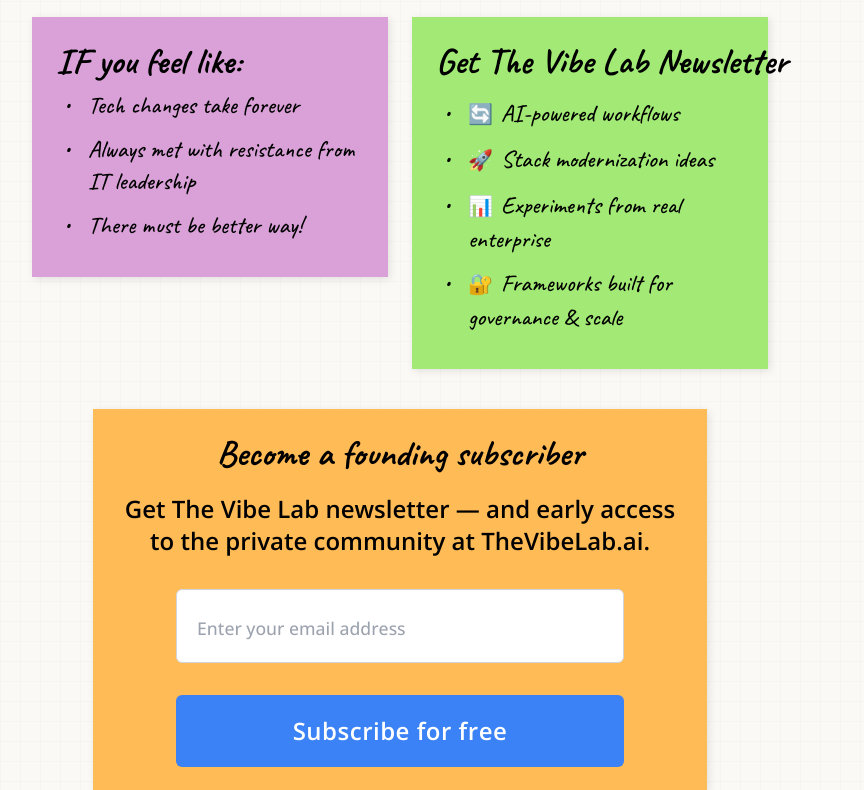
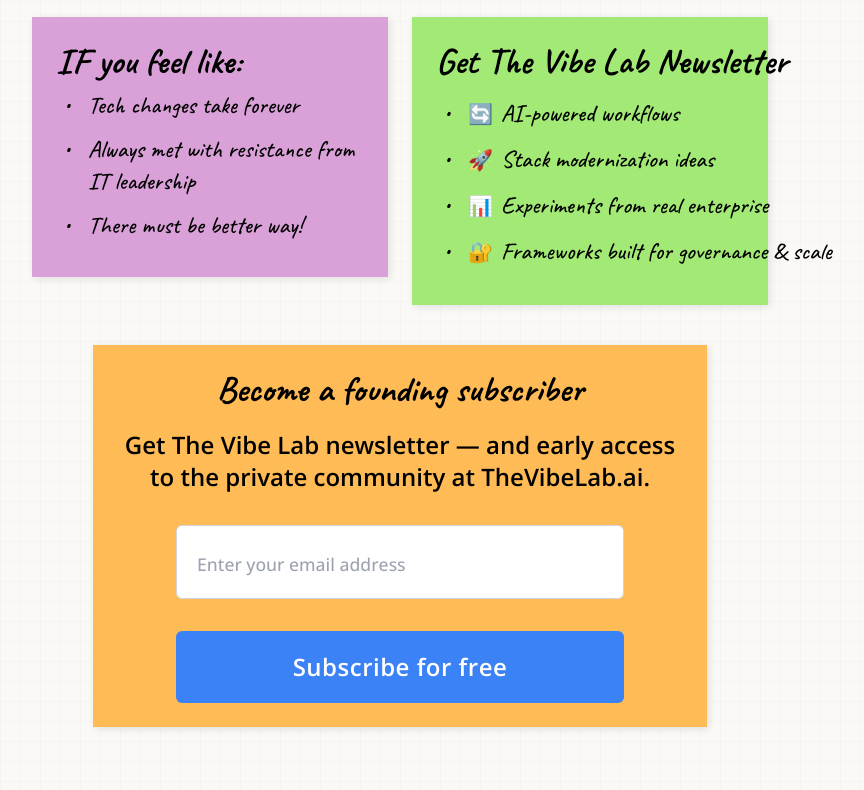
Before and after one commit to lancekyle/VibeLabLanding, a Flask app: page / in a window 1280 px wide. Shown: the part 339-1129 px from the top of the page, without its empty margins (240-1104 px from the left). Run offline with Flask 3, Linux system fonts and the light colour scheme; parts of the project's set-up code (start-up, migrations or seed data) failed here and were passed over; some libraries are stand-ins or nearby versions.

Commit message:
Prevent text within the newsletter section from wrapping to the next line
Adds `white-space: nowrap` style to newsletter list items in index.html.

Replit-Commit-Author: Agent
Replit-Commit-Session-Id: e4a69773-9f43-47fd-b7ea-702442ebf584
Replit-Commit-Screenshot-Url: https://storage.googleapis.com/screenshot-production-us-central1/2f0f9262-57ea-4193-a138-39099b146e42/c82e4b0c-4a6e-4a49-8e40-4db317fb76dc.jpg

```diff
--- a/templates/index.html
+++ b/templates/index.html
@@ -154,10 +154,10 @@
                 <div class="sticky-note green-note" style="width: 100%; padding-left: 1.5rem; padding-right: 1.5rem;">
                     <h2 class="text-4xl font-bold mb-4 whitespace-nowrap">Get The Vibe Lab Newsletter</h2>
                     <ul class="sticky-list text-2xl">
-                        <li><span class="icon-emoji">🔄</span>AI-powered workflows</li>
-                        <li><span class="icon-emoji">🚀</span>Stack modernization ideas</li>
-                        <li><span class="icon-emoji">📊</span>Experiments from real enterprise</li>
-                        <li><span class="icon-emoji">🔐</span>Frameworks built for governance & scale</li>
+                        <li style="white-space: nowrap;"><span class="icon-emoji">🔄</span>AI-powered workflows</li>
+                        <li style="white-space: nowrap;"><span class="icon-emoji">🚀</span>Stack modernization ideas</li>
+                        <li style="white-space: nowrap;"><span class="icon-emoji">📊</span>Experiments from real enterprise</li>
+                        <li style="white-space: nowrap;"><span class="icon-emoji">🔐</span>Frameworks built for governance & scale</li>
                     </ul>
                 </div>
             </div>
```
Also changed, not shown: attached_assets/image_1747695210488.png (added).
